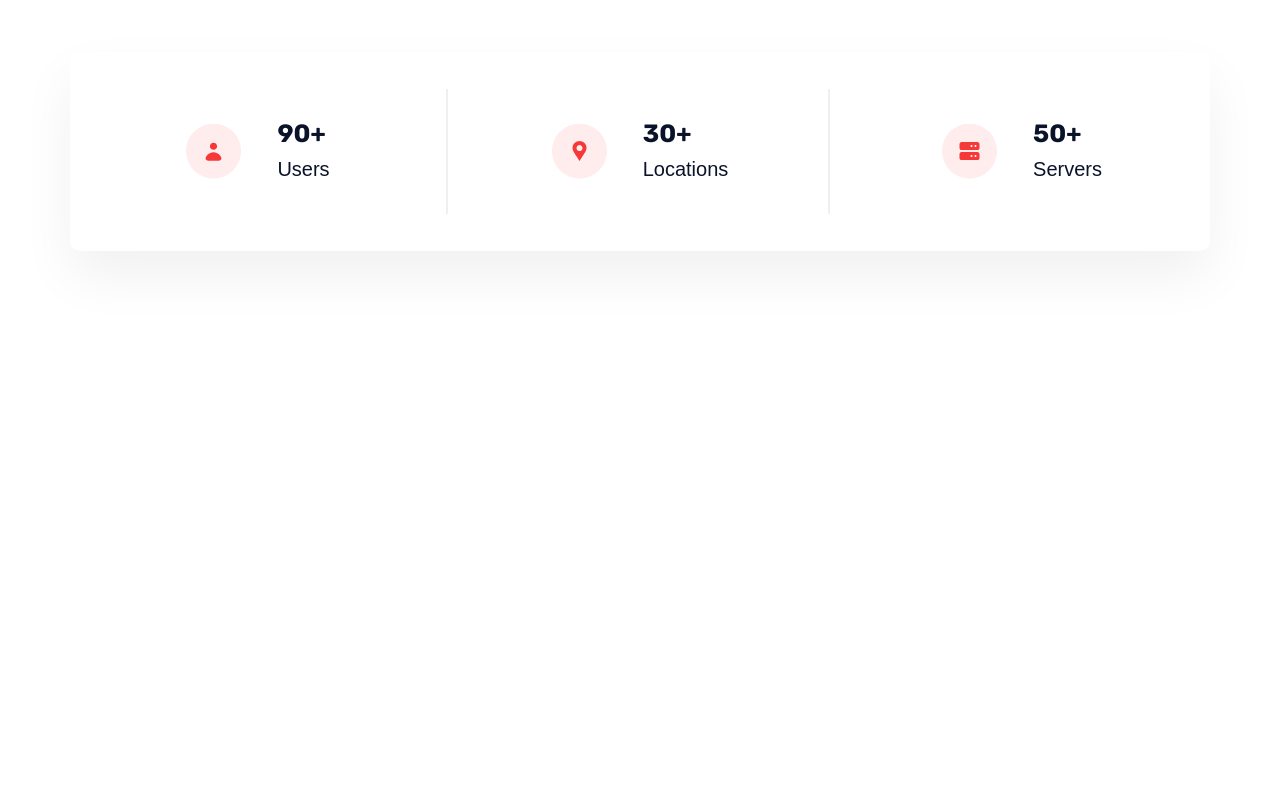
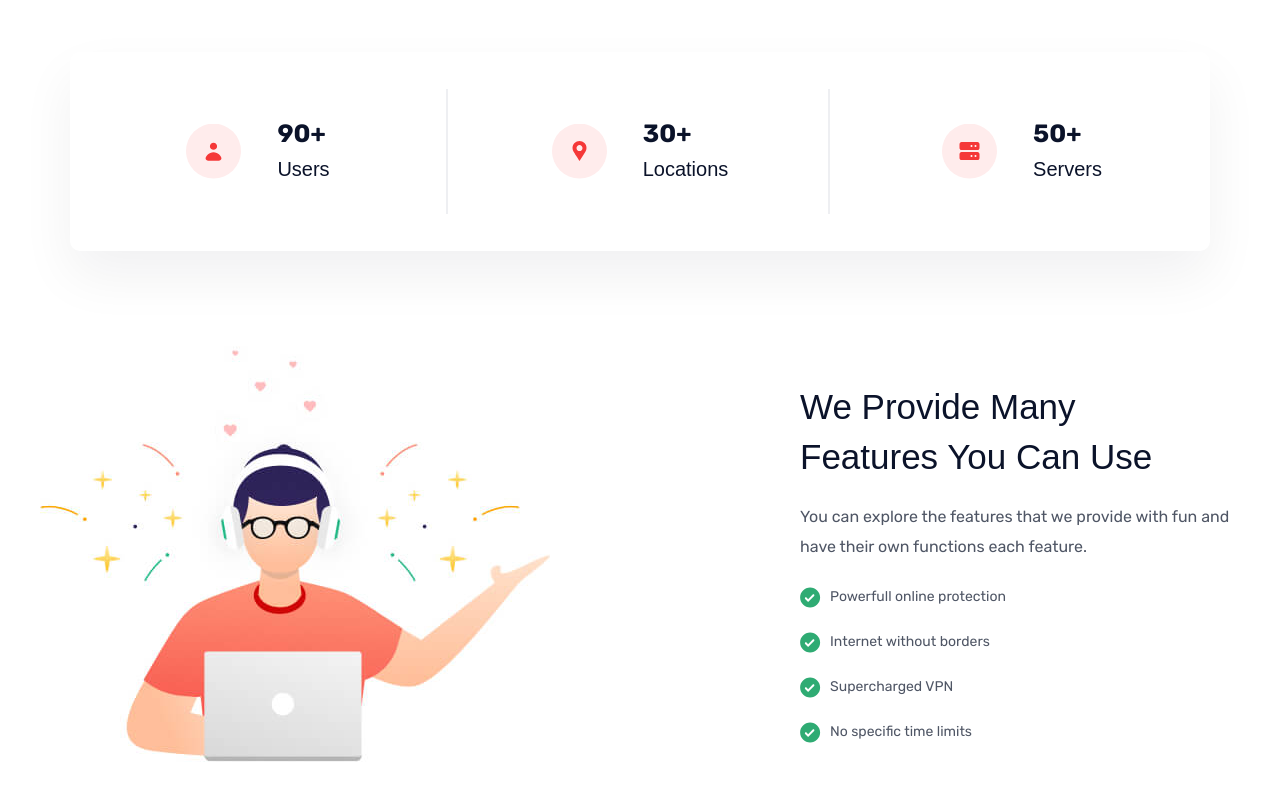
Before and after one commit to azmorigan/LaslesVpn, a plain HTML site: page index.html in a window 1280 px wide. Shown: the part 609-1409 px from the top of the page. Before the commit the page ends 955 px from the top, so only its background shows below. Drawn offline with Linux system fonts and the light colour scheme; a web font is replaced by a local one.

Commit message:
feat: make a features block

```diff
--- a/index.html
+++ b/index.html
@@ -42,7 +42,18 @@
           <p class="numbers__subtitle">Servers</p>
         </div>
       </section>
-      <section class="features"></section>
+      <section class="features"><img class="features__img" src="../images/features.jpg" alt="Features"/>
+        <div class="features__info">
+          <h2 class="features__title">We Provide Many Features You Can Use</h2>
+          <p class="features__subtitle">You can explore the features that we provide with fun and have their own functions each feature.</p>
+          <ul class="features__list">
+            <li class="features__list-item">Powerfull online protection</li>
+            <li class="features__list-item">Internet without borders</li>
+            <li class="features__list-item">Supercharged VPN</li>
+            <li class="features__list-item">No specific time limits</li>
+          </ul>
+        </div>
+      </section>
       <section class="plan"></section>
       <section class="global"></section>
       <section class="reviews"></section>
--- /dev/null
+++ b/page/blocks/features.sass
@@ -0,0 +1,35 @@
+.features
+  display: flex
+  flex-direction: row
+  justify-content: space-between
+  padding-bottom: 130px
+
+  &__info
+    display: flex
+    flex-direction: column
+    justify-content: flex-end
+    align-items: flex-start
+    max-width: 440px
+
+  &__title
+    @extend %title
+    max-width: 383px
+    margin-bottom: 20px
+
+  &__subtitle
+    @extend %text
+    width: 100%
+    margin-bottom: 20px
+
+  &__list
+    margin: 0
+    padding: 0
+    list-style: none
+
+  &__list-item
+    @extend %list
+    margin-bottom: 15px
+    background-image: url('../images/check_fill.svg')
+    background-position: left center
+    background-repeat: no-repeat
+    padding-left: 30px
--- a/page/blocks/view.sass
+++ b/page/blocks/view.sass
@@ -3,8 +3,6 @@
   flex-direction: row
   justify-content: space-between
   margin-bottom: 100px
-
-  &__info
 
   &__title
     display: inline
--- a/page/index.sass
+++ b/page/index.sass
@@ -9,3 +9,4 @@
 @import './blocks/button'
 @import './blocks/view'
 @import './blocks/numbers'
+@import './blocks/features'
```
Also changed, not shown: images/check_fill.svg (added), index.css, 1 other file.
